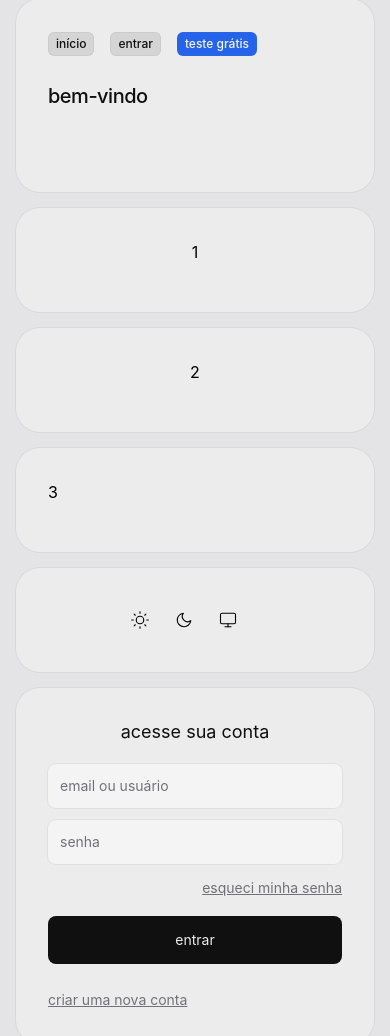
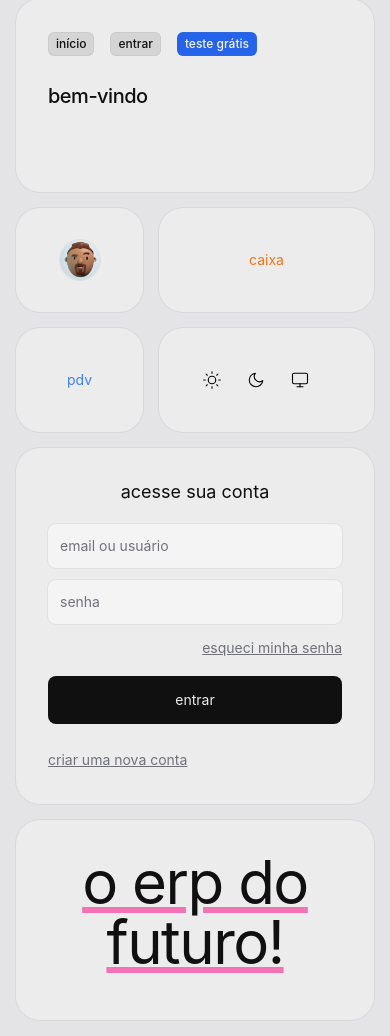
Before and after one commit to hugobelem/erp, a Django app: page /login/ in a window 390 px wide. Shown: the part 17-1053 px from the top of the page. Run offline with Django 5.2, Linux system fonts and the light colour scheme.

Commit message:
updated login page

```diff
--- a/static/output.css
+++ b/static/output.css
@@ -1201,6 +1201,11 @@ video {
   color: rgb(245 245 244 / var(--tw-text-opacity));
 }
 
+.text-blue-600 {
+  --tw-text-opacity: 1;
+  color: rgb(37 99 235 / var(--tw-text-opacity));
+}
+
 .underline {
   text-decoration-line: underline;
 }
--- a/users/templates/users/login.html
+++ b/users/templates/users/login.html
@@ -3,79 +3,7 @@
 
 {% block content %}
 
-<div class="grid grid-rows-4 grid-flow-col gap-4">
-  <div class="lg:row-span-2 ring-1 dark:ring-white/10 ring-primary/5 bg-white dark:bg-secondary dark:text-white dark:shadow-thick rounded-3xl p-8 h-full flex flex-col justify-between items-stretch overflow-hidden text-center lg:text-left">
-    1
-  </div>
-  <div class="lg:row-span-2 ring-1 dark:ring-white/10 ring-primary/5 bg-white dark:bg-secondary dark:text-white dark:shadow-thick rounded-3xl p-8 h-full flex flex-col justify-between items-stretch overflow-hidden text-center lg:text-left">
-    2
-  </div>
-  <div class="lg:col-span-2 xl:col-span-1 h-full flex flex-col justify-between lg:row-span-2 ring-1 dark:ring-white/10 ring-primary/5 dark:text-white bg-white dark:bg-secondary dark:shadow-thick rounded-3xl p-8">
-    <p>3</p>
-   </div>
-
-   <div class="lg:col-span-2 xl:col-span-1 text-center h-full flex flex-col justify-center lg:row-span-2 ring-1 dark:ring-white/10 ring-primary/5 bg-white dark:bg-secondary dark:shadow-thick rounded-3xl p-8">
-    <div class="flex gap-x-1 justify-center">
-      <button id="light-theme-button" aria-label="Light theme" class="group size-10 rounded-full">
-        <svg
-          xmlns="http://www.w3.org/2000/svg"
-          width="18"
-          height="18"
-          viewBox="0 0 24 24"
-          fill="none"
-          stroke="currentColor"
-          stroke-width="1.5"
-          stroke-linecap="round"
-          stroke-linejoin="round"
-          class="group-hover:stroke-zinc-500 dark:stroke-white group-hover:dark:stroke-zinc-500 transition-colors duration-300 ease-in-out">
-          <circle cx="12" cy="12" r="5"></circle>
-          <line x1="12" y1="1" x2="12" y2="3"></line>
-          <line x1="12" y1="21" x2="12" y2="23"></line>
-          <line x1="4.22" y1="4.22" x2="5.64" y2="5.64"></line>
-          <line x1="18.36" y1="18.36" x2="19.78" y2="19.78"></line>
-          <line x1="1" y1="12" x2="3" y2="12"></line>
-          <line x1="21" y1="12" x2="23" y2="12"></line>
-          <line x1="4.22" y1="19.78" x2="5.64" y2="18.36"></line>
-          <line x1="18.36" y1="5.64" x2="19.78" y2="4.22"></line>
-        </svg>
-      </button>
-
-      <button id="dark-theme-button" aria-label="Dark theme" class="group size-10 rounded-full">
-        <svg
-          xmlns="http://www.w3.org/2000/svg"
-          width="18"
-          height="18"
-          viewBox="0 0 24 24"
-          fill="none"
-          stroke="currentColor"
-          stroke-width="1.5"
-          stroke-linecap="round"
-          stroke-linejoin="round"
-          class="group-hover:stroke-zinc-500 dark:stroke-white group-hover:dark:stroke-zinc-500 transition-colors duration-300 ease-in-out">
-          <path d="M21 12.79A9 9 0 1 1 11.21 3 7 7 0 0 0 21 12.79z"></path>
-        </svg>
-      </button>
-
-      <button id="system-theme-button" aria-label="System theme" class="group size-10 rounded-full">
-        <svg
-          xmlns="http://www.w3.org/2000/svg"
-          width="18"
-          height="18"
-          viewBox="0 0 24 24"
-          fill="none"
-          stroke="currentColor"
-          stroke-width="1.5"
-          stroke-linecap="round"
-          stroke-linejoin="round"
-          class="group-hover:stroke-zinc-500 dark:stroke-white group-hover:dark:stroke-zinc-500 transition-colors duration-300 ease-in-out">
-          <rect x="2" y="3" width="20" height="14" rx="2" ry="2"></rect>
-          <line x1="8" y1="21" x2="16" y2="21"></line>
-          <line x1="12" y1="17" x2="12" y2="21"></line>
-        </svg>
-      </button>
-    </div>
-   </div>
-</div>
+{% include "buttons.html" %}
 
 <div class="lg:row-span-2 ring-1 dark:ring-white/10 ring-primary/5 bg-white dark:bg-secondary dark:shadow-thick rounded-3xl p-8 h-full flex flex-col justify-between items-stretch overflow-hidden text-left lg:text-left">
 
```
